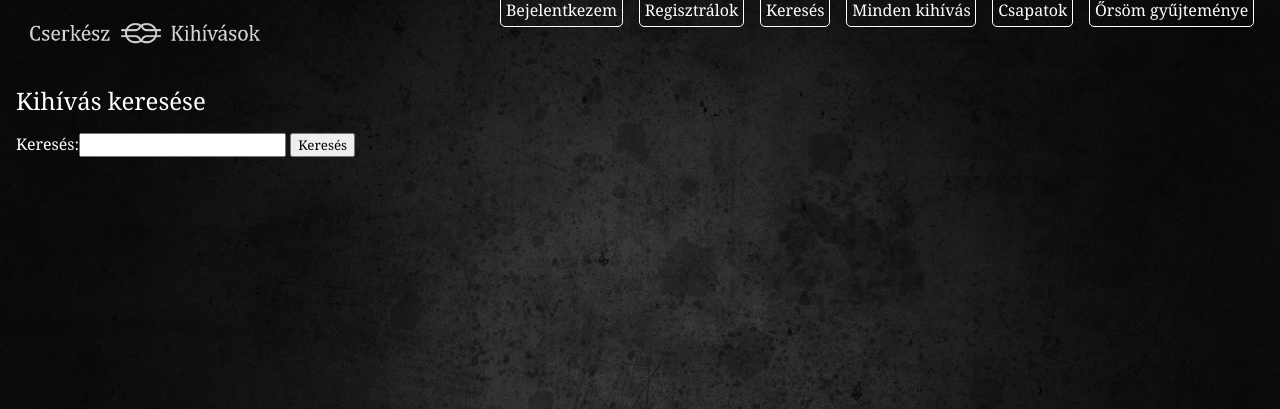
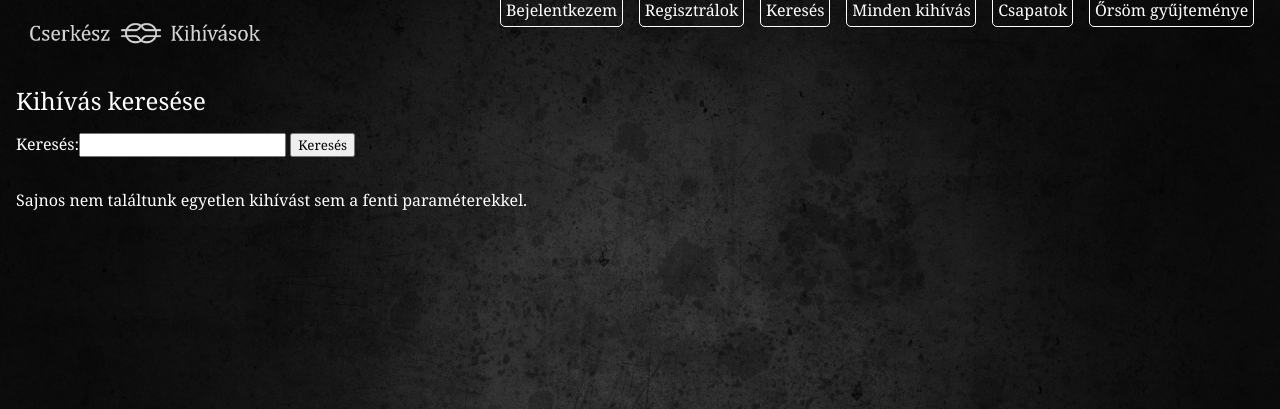
Before and after one commit to formdenes/django-blog, a Django app: page /kereses/ in a window 1280 px wide. Shown: the part 23-432 px from the top of the page. Run offline with Django 3.2, Linux system fonts and the light colour scheme; parts of the project's set-up code (start-up, migrations or seed data) failed here and were passed over.

Commit message:
search finished

```diff
--- a/templates/search_challenge.html
+++ b/templates/search_challenge.html
@@ -10,6 +10,7 @@
 </form>
 <div class="search-results">
     <div class="challenges">
+        {% if results %}
             {% for ch in results %}
             {% if forloop.counter0|divisibleby:'3' %}
             <div class="row">
@@ -41,6 +42,9 @@
             </div>
             {% endif %}
             {% endfor %}
+        {% else %}
+            <p>Sajnos nem találtunk egyetlen kihívást sem a fenti paraméterekkel.</p>
+        {% endif %}
     </div>
 </div>
 {% endblock %}
```
Lines whose indentation alone changed are shown as unchanged.
